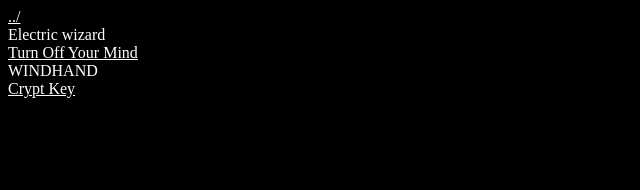
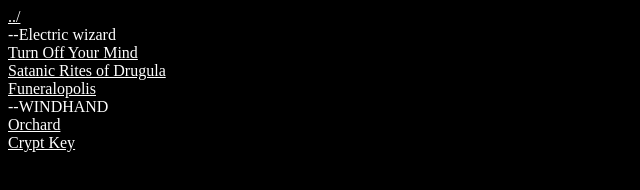
Before and after one commit to artogahr/runkli.github.io, a plain HTML site: page pages/music.html in a window 1280 px wide. Shown: the whole page, without its empty margins (0-640 px from the left). Drawn offline with Linux system fonts and the light colour scheme.

Commit message:
Update music.html

```diff
--- a/pages/music.html
+++ b/pages/music.html
@@ -3,10 +3,14 @@
 <body style="background-color:black">
     <a href="#" onclick="history.go(-1)" style="color:white">../</a><br>
     <p1 style="color:white">
-    Electric wizard<br>
-        <a href="https://youtu.be/YFMKORbAW1g" style="color:white; padding-left=20px">Turn Off Your Mind</a><br>
-    WINDHAND<br>
-        <a href="https://youtu.be/41PSZRxcOSs" style="color:white; padding-left=20px">Crypt Key</a><br>
+    --Electric wizard<br>
+        <a href="https://youtu.be/YFMKORbAW1g" style="color:white">Turn Off Your Mind</a><br>
+        <a href="https://youtu.be/-62YYyc8KDI" style="color:white">Satanic Rites of Drugula</a><br>
+        <a href="https://youtu.be/F-x6qqNy0mo" style="color:white">Funeralopolis</a><br>
+
+    --WINDHAND<br>
+        <a href="https://youtu.be/ziZ9w5OiyKo" style="color:white">Orchard</a><br>
+        <a href="https://youtu.be/41PSZRxcOSs" style="color:white">Crypt Key</a><br>
     </p1>
 </body>
 </html>
```
